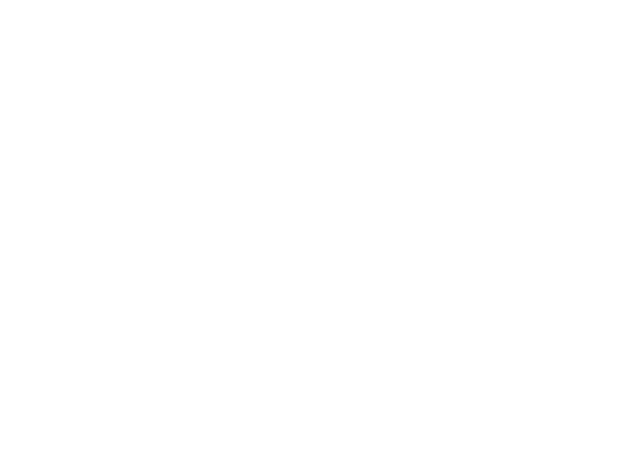
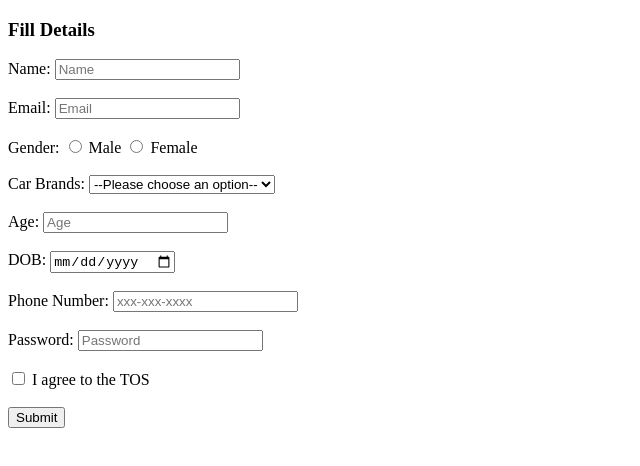
Before and after one commit to acciojob/signup-form-car-devojha0099, a website: page main.html in a window 1280 px wide. Shown: the whole page, without its empty margins (0-640 px from the left). Drawn offline with Linux system fonts and the light colour scheme.

Commit message:
created a submission

```diff
--- a/main.html
+++ b/main.html
@@ -8,6 +8,60 @@
 
 <body>
 	<!-- the entire body must be written by student -->
+	<div>
+		<h3>Fill Details</h3>
+		<form action="/submit" method="post">
+			<!--  Name-->
+			<label for="name">Name:</label>
+		<input type="text" id="name" name="name" placeholder="Name" required><br><br>
+
+			<!--Email  -->
+			<label for="email">Email:</label>
+			<input type="email" id="email" name="email" placeholder="Email" required><br><br>
+
+			<!-- Gender -->
+			<label>Gender:</label>
+			<input type="radio" id="gender_m" name="gender" value="Male" required>
+			<label for="gender_m">Male</label>
+			<input type="radio" id="gender_f" name="gender" value="Female" required>
+			<label for="gender_f">Female</label><br><br>
+
+
+
+			<!--Car Brands  -->
+			<label for="cars">Car Brands: </label>
+			<select id="cars" name="cars" required>
+				<option value="">--Please choose an option--</option>
+			<option value="BMW">BMW</option>
+			<option value="Audi">Audi</option>
+			<option value="Mercedes">Mercedes</option>
+			<option value="Toyota">Toyota</option>
+			<option value="Tesla">Tesla</option>
+		</select><br><br>
+
+			<!-- Age -->
+			<label for="age">Age:</label>
+			<input id="age" type="number" name="age" placeholder="Age" required><br><br>
+
+			<!-- DOB -->
+			<label for="dob">DOB:</label>
+			<input type="date" id="dob" name="dob" required><br><br>
+
+			<!-- Phone number -->
+			<label for="tel">Phone Number:</label>
+			<input type="tel" id="tel" name="tel" placeholder="xxx-xxx-xxxx"><br><br>
+
+			<!-- Password -->
+			<label for="password">Password:</label>
+			<input type="password" id="password" name="password" placeholder="Password" required><br><br>
+
+			<!-- extra -->
+			<input type="checkbox" id="tos" name="tos" required>
+			<label for="tos">I agree to the TOS</label><br><br>
+
+			<!-- submit -->
+			<button type="submit">Submit</button>
+	</div>
     <script type="text/javascript" src="./script.js">
 </script>
 
```
